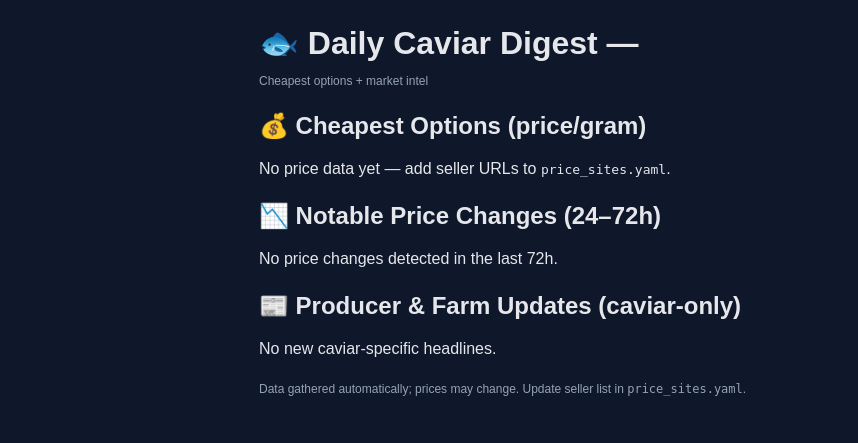
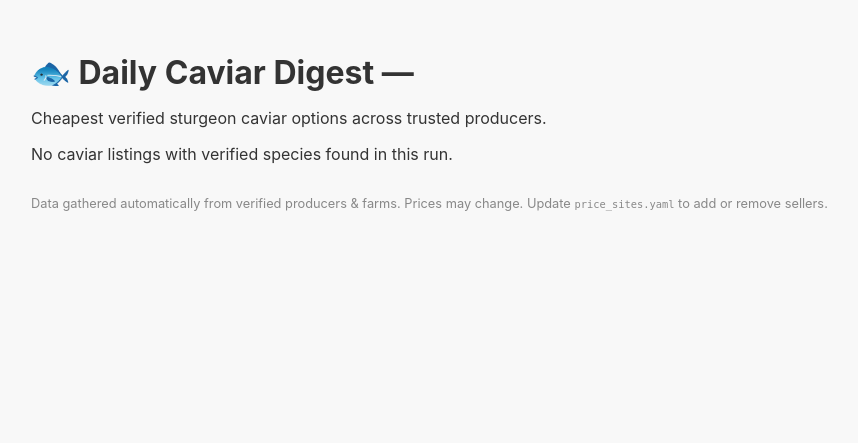
Before and after one commit to kylekizziah/caviar-monitor, a Python web app: template templates/digest_template.html in a window 1280 px wide. Shown: the top 443 px of the page, without its empty margins (1-859 px from the left). Run offline with Jinja, Linux system fonts and the light colour scheme; the template is opened without the code that fills it, so the values that code supplies are empty.

Commit message:
Update digest_template.html

```diff
--- a/templates/digest_template.html
+++ b/templates/digest_template.html
@@ -1,78 +1,105 @@
 <!DOCTYPE html>
 <html lang="en">
 <head>
-  <meta charset="UTF-8" />
-  <title>Daily Caviar Digest — {{ date }}</title>
+<meta charset="utf-8">
+<title>Daily Caviar Digest</title>
 <style>
-    body { font-family: Arial, sans-serif; background:#0f172a; color:#e5e7eb; margin:0; }
-    .wrap { max-width:760px; margin:0 auto; padding:24px; }
-    h1 { margin:0 0 12px; }
-    .section { margin:24px 0; }
-    table { width:100%; border-collapse:collapse; }
-    th, td { border-bottom:1px solid #334155; padding:8px; text-align:left; font-size:14px;}
-    th { color:#93c5fd; }
-    a { color:#93c5fd; text-decoration:none; }
-    .tag { font-size:12px; color:#94a3b8; }
+  body {
+    font-family: -apple-system, BlinkMacSystemFont, "Segoe UI", Roboto, Helvetica, Arial, sans-serif;
+    background: #f8f8f8;
+    color: #333;
+    margin: 0; padding: 2rem;
+  }
+  h1 { margin-bottom: 0.2em; }
+  h2 { margin-top: 1.5em; color: #222; }
+  table {
+    width: 100%; border-collapse: collapse; background: white; border-radius: 6px;
+  }
+  th, td {
+    padding: 8px 10px; text-align: left; border-bottom: 1px solid #eee;
+  }
+  th {
+    background: #fafafa;
+    font-weight: 600;
+    font-size: 0.95em;
+  }
+  tr:hover td { background: #f5faff; }
+  a { color: #0059c9; text-decoration: none; }
+  a:hover { text-decoration: underline; }
+  .species {
+    font-style: italic;
+    color: #555;
+    font-size: 0.9em;
+  }
+  footer {
+    margin-top: 2rem; font-size: 0.8em; color: #888;
+  }
 </style>
 </head>
 <body>
-  <div class="wrap">
+
 <h1>🐟 Daily Caviar Digest — {{ date }}</h1>
-    <div class="tag">Cheapest options + market intel</div>
+<p>Cheapest verified sturgeon caviar options across trusted producers.</p>
 
-    <div class="section">
+{% if cheapest and cheapest|length > 0 %}
 <h2>💰 Cheapest Options (price/gram)</h2>
-      {% if cheapest %}
 <table>
-        <tr><th>Seller</th><th>Product</th><th>Size</th><th>Price</th><th>$/g</th><th>Link</th></tr>
-        {% for p in cheapest %}
+  <thead>
     <tr>
-            <td>{{ p.site }}</td>
-            <td>{{ p.name }}</td>
-            <td>{{ p.size_label }}</td>
-            <td>{{ p.currency }} {{ "%.2f"|format(p.price) }}</td>
-            <td>{{ "%.2f"|format(p.per_g) }}</td>
-            <td><a href="{{ p.url }}">View</a></td>
+      <th>Seller</th>
+      <th>Product</th>
+      <th>Species</th>
+      <th>Size</th>
+      <th>Price</th>
+      <th>$/g</th>
+      <th>Link</th>
+    </tr>
+  </thead>
+  <tbody>
+  {% for item in cheapest %}
+    <tr>
+      <td>{{ item.site }}</td>
+      <td>{{ item.name }}</td>
+      <td>
+        {{ item.species }}
+        {% if item.species_latin %}
+          <div class="species">{{ item.species_latin }}</div>
+        {% endif %}
+      </td>
+      <td>{{ item.size_label }}</td>
+      <td>{{ item.currency }} {{ "%.2f"|format(item.price) }}</td>
+      <td>{{ "%.2f"|format(item.per_g) }}</td>
+      <td><a href="{{ item.url }}">View</a></td>
     </tr>
   {% endfor %}
+  </tbody>
 </table>
 {% else %}
-        <p>No price data yet — add seller URLs to <code>price_sites.yaml</code>.</p>
+<p>No caviar listings with verified species found in this run.</p>
 {% endif %}
-    </div>
 
-    <div class="section">
+{% if movers and movers|length > 0 %}
 <h2>📉 Notable Price Changes (24–72h)</h2>
-      {% if movers %}
-        <ul>
-          {% for m in movers %}
-            <li>{{ m.site }} — <strong>{{ m.name }}</strong>: {{ m.delta_sign }}{{ "%.2f"|format(m.delta_abs) }} {{ m.currency }} ({{ m.delta_pct }}%) → now {{ m.currency }} {{ "%.2f"|format(m.price) }} / {{ m.size_label }}</li>
+<table>
+  <thead>
+    <tr><th>Seller</th><th>Product</th><th>Size</th><th>Change</th></tr>
+  </thead>
+  <tbody>
+  {% for mv in movers %}
+    <tr>
+      <td>{{ mv.site }}</td>
+      <td>{{ mv.name }}</td>
+      <td>{{ mv.size_label }}</td>
+      <td>{{ mv.delta_sign }}{{ "%.2f"|format(mv.delta_pct) }}%</td>
+    </tr>
   {% endfor %}
-        </ul>
-      {% else %}
-        <p>No price changes detected in the last 72h.</p>
+  </tbody>
+</table>
 {% endif %}
-    </div>
 
-    <div class="section">
-      <h2>📰 Producer & Farm Updates (caviar-only)</h2>
-      {% if news_items %}
-        {% for it in news_items %}
-          <div style="margin:12px 0;">
-            <div class="tag">{{ it.category }}</div>
-            <div><a href="{{ it.url }}"><strong>{{ it.title }}</strong></a></div>
-            <div class="tag">{{ it.source }} — {{ it.published_at }}</div>
-            <div>{{ it.summary }}</div>
-          </div>
-        {% endfor %}
-      {% else %}
-        <p>No new caviar-specific headlines.</p>
-      {% endif %}
-    </div>
+<footer>
+  <p>Data gathered automatically from verified producers & farms. Prices may change. Update <code>price_sites.yaml</code> to add or remove sellers.</p>
+</footer>
 
-    <div class="section" style="color:#94a3b8;font-size:12px;">
-      Data gathered automatically; prices may change. Update seller list in <code>price_sites.yaml</code>.
-    </div>
-  </div>
 </body>
 </html>
```
Lines whose indentation alone changed are shown as unchanged.
